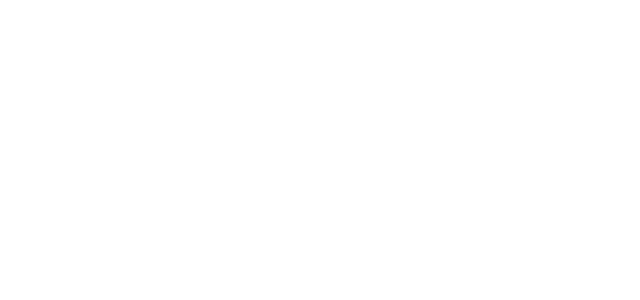
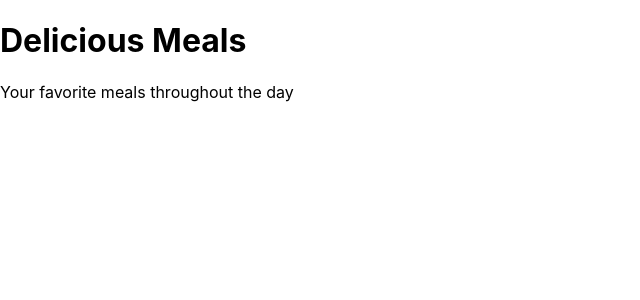
Before and after one commit to smritisharma-33/project_shein, a React (Create React App) app: page / in a window 1280 px wide. Shown: the top 300 px of the page, without its empty margins (0-640 px from the left). Built offline with nearby package versions, Linux system fonts and the light colour scheme.

Commit message:
Story_3 - Created Header
Created Header.js

```diff
--- a/src/App.js
+++ b/src/App.js
@@ -1,11 +1,13 @@
 import React from 'react';
 import { BrowserRouter as Router } from 'react-router-dom';
+import Header from './components/Header';
 
 function App() {
 
   return (
     <Router>
       <div className="App">
+        <Header />
       </div>
     </Router>
   );
--- /dev/null
+++ b/src/components/Header.js
@@ -0,0 +1,14 @@
+import React from 'react';
+
+const Header = () => {
+  return (
+    <header>
+      <div>
+        <h1>Delicious Meals</h1>
+      </div>
+      <p>Your favorite meals throughout the day</p>
+    </header>
+  );
+};
+
+export default Header;
```
